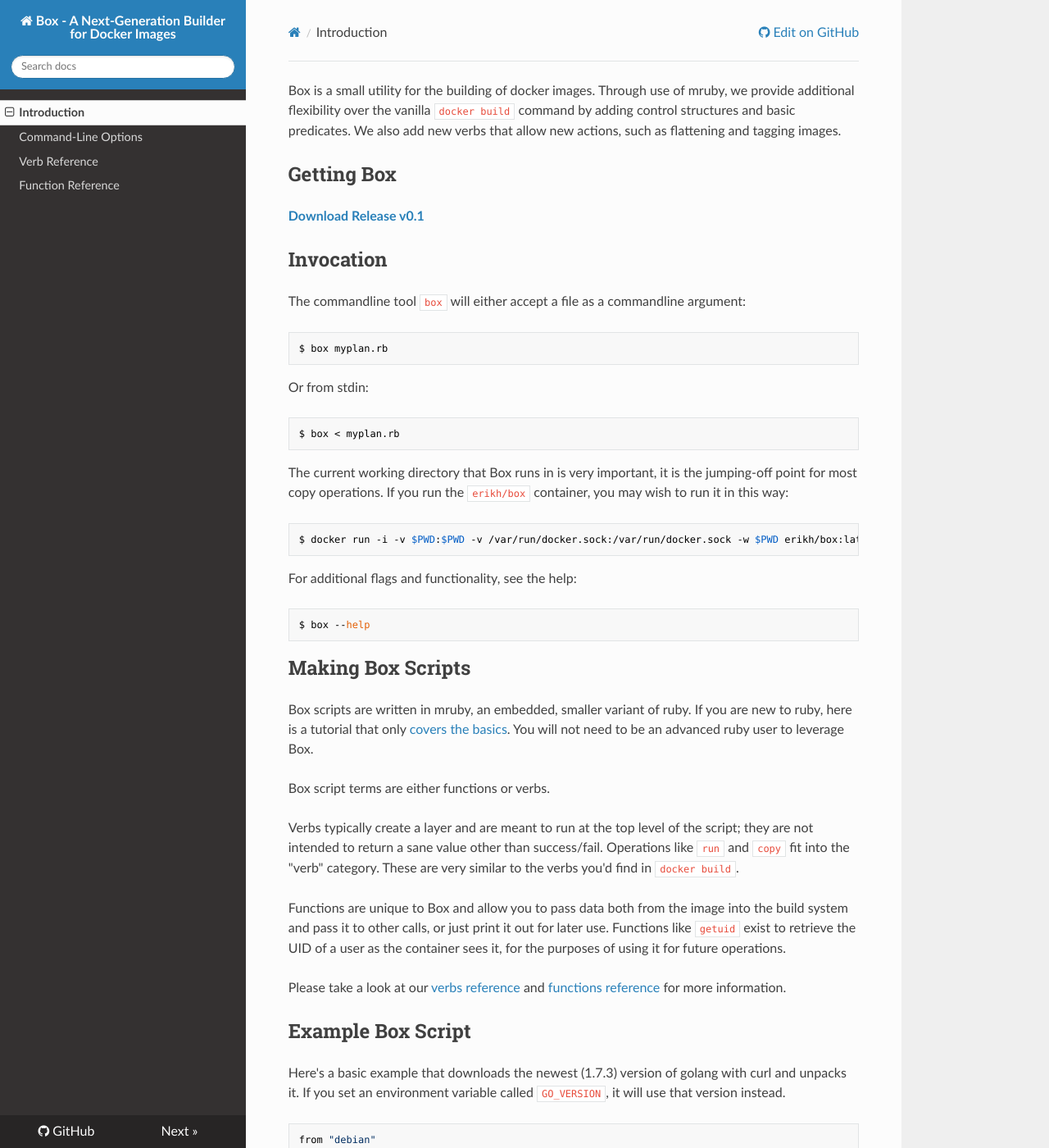
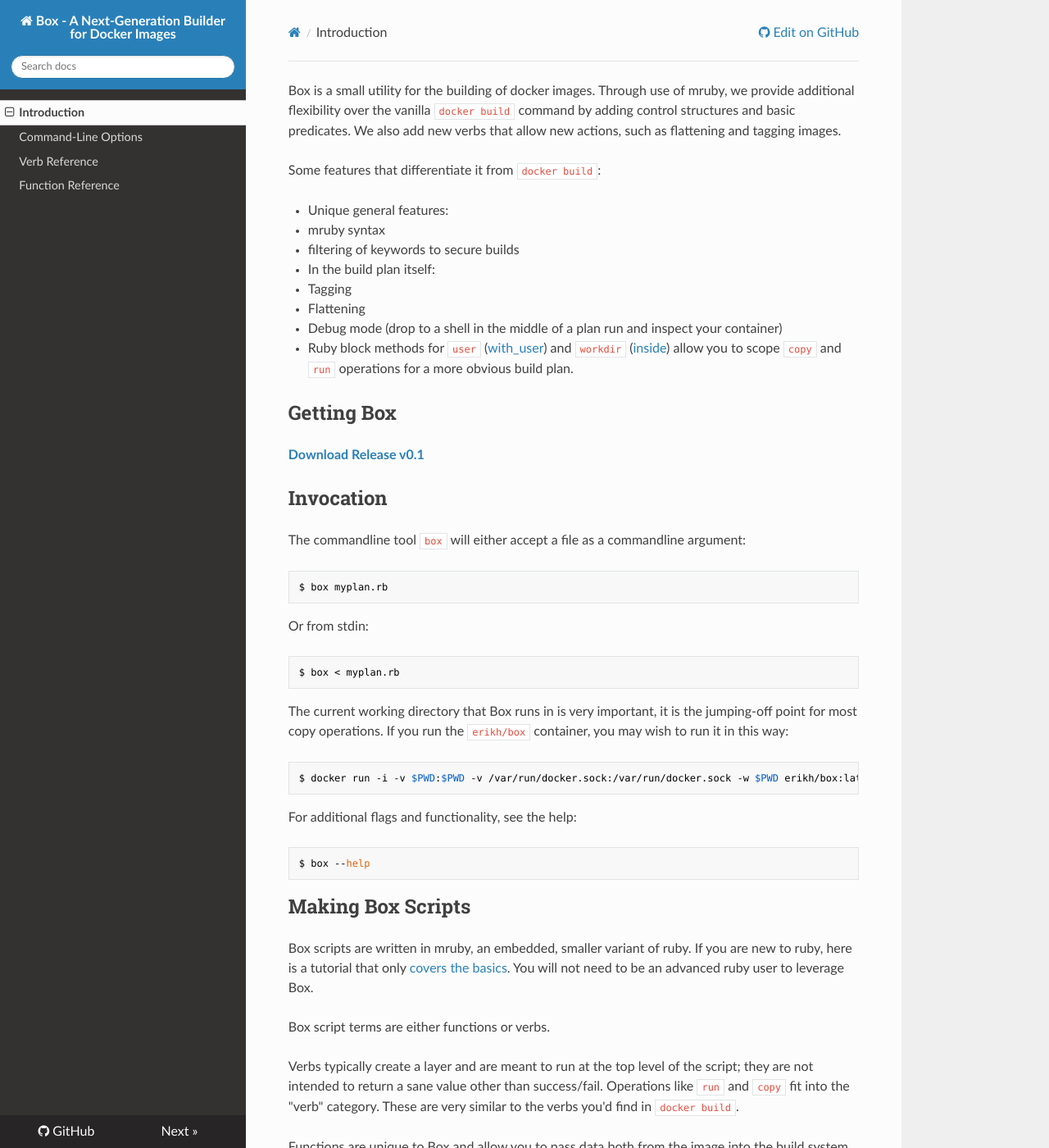
Before and after one commit to box-builder/box, an MkDocs documentation site: the page built from docs/index.md, in a window 1280 px wide and 1400 px high. Shown: the whole window at 82% size. Built offline with MkDocs 1.6.1, drawn with Linux system fonts in a browser that asks for light colours; nearby versions of some CDN libraries; old or Windows-style settings are respelled for this version of MkDocs.

````diff
--- a/docs/index.md
+++ b/docs/index.md
@@ -2,6 +2,18 @@ Box is a small utility for the building of docker images. Through use of mruby,
 we provide additional flexibility over the vanilla `docker build` command by
 adding control structures and basic predicates. We also add new verbs that
 allow new actions, such as flattening and tagging images.
+
+Some features that differentiate it from `docker build`:
+
+* Unique general features:
+  * mruby syntax
+  * filtering of keywords to secure builds
+* In the build plan itself:
+  * Tagging
+  * Flattening
+  * Debug mode (drop to a shell in the middle of a plan run and inspect your container)
+  * Ruby block methods for `user` ([with\_user](verbs/#with95user)) and `workdir` ([inside](verbs/#inside)) allow
+    you to scope `copy` and `run` operations for a more obvious build plan.
 
 ## Getting Box
 
@@ -26,7 +38,7 @@ jumping-off point for most copy operations. If you run the `erikh/box`
 container, you may wish to run it in this way:
 
 ```bash
-$ docker run -i -v $PWD:$PWD -v /var/run/docker.sock:/var/run/docker.sock -w $PWD erikh/box:latest < myplan.rb
+$ docker run -i -v $PWD:$PWD -v /var/run/docker.sock:/var/run/docker.sock -w $PWD erikh/box:latest myplan.rb
 ```
 
 For additional flags and functionality, see the help:
````
Also changed, not shown: README.md (+20 -2 lines).
